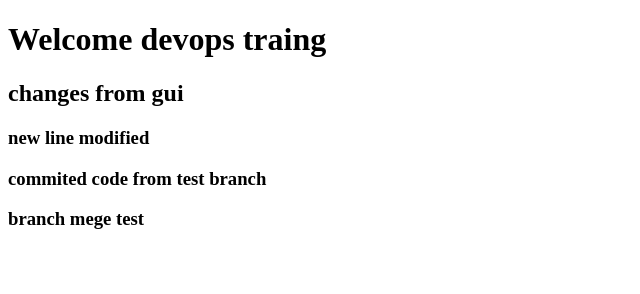
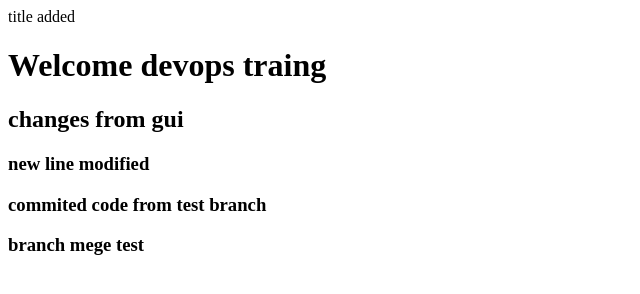
Before and after one commit to nileshkava/webtest1809, a plain HTML site: page index.html in a window 1280 px wide. Shown: the whole page, without its empty margins (0-640 px from the left). Drawn offline with Linux system fonts and the light colour scheme.

Commit message:
Update index.html
marque added

```diff
--- a/index.html
+++ b/index.html
@@ -1,6 +1,6 @@
 <!DOCTYPE html>
 <html>
-    <title>title added</title>
+    <marque>title added</marque>
     <h1>Welcome devops traing  </h1>
     <h2> changes from gui <h2>
     <h3>new line modified</h3>
```
